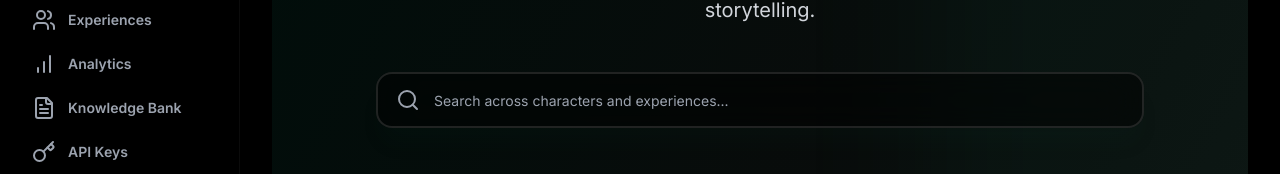
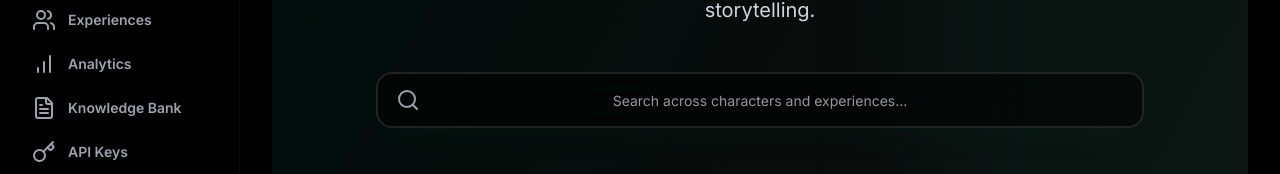
Before and after one commit to yash-sinha/convai-pg, a React (Vite) app: page / in a window 1280 px wide. Shown: the part 232-406 px from the top of the page. Built offline with nearby package versions, Linux system fonts and the light colour scheme.

Commit message:
UI Enhancement: Improved search bar visibility
1. Added emerald hover effects:
   - Subtle border glow
   - Larger emerald-tinted shadow
   - Pulsing gradient background

2. Improved text visibility:
   - Changed input text to pure white
   - Lighter placeholder text
   - Centered text alignment

```diff
--- a/src/pages/Index.tsx
+++ b/src/pages/Index.tsx
@@ -144,8 +144,9 @@ const Index = () => {
                   placeholder="Search across characters and experiences..."
                   value={searchQuery}
                   onChange={(e) => setSearchQuery(e.target.value)}
-                  className="w-full h-14 bg-black/50 backdrop-blur-xl text-gray-200 border-2 border-neutral-700/50 rounded-2xl pl-14 pr-14 focus:ring-2 focus:ring-emerald-500/30 focus:border-emerald-500/50 transition-all text-lg shadow-xl shadow-emerald-900/5 placeholder:text-gray-400"
+                  className="w-full h-14 bg-black/50 backdrop-blur-xl text-white border-2 border-neutral-700/50 rounded-2xl pl-14 pr-14 focus:ring-2 focus:ring-emerald-500/30 focus:border-emerald-500/50 transition-all text-lg shadow-xl shadow-emerald-900/5 text-center placeholder:text-center placeholder:text-gray-300/70 hover:border-emerald-500/30 hover:shadow-emerald-500/20 hover:shadow-2xl group-hover:bg-emerald-950/20"
                 />
+                <div className="absolute -inset-1 bg-gradient-to-r from-emerald-500/0 via-emerald-500/10 to-emerald-500/0 rounded-3xl opacity-0 group-hover:opacity-100 transition-opacity blur-xl group-hover:animate-pulse"/>
                 <Search className="absolute left-5 top-1/2 transform -translate-y-1/2 h-6 w-6 text-gray-400 group-hover:text-emerald-400/70 transition-colors" />
                 {searchQuery && (
                   <Button
```
